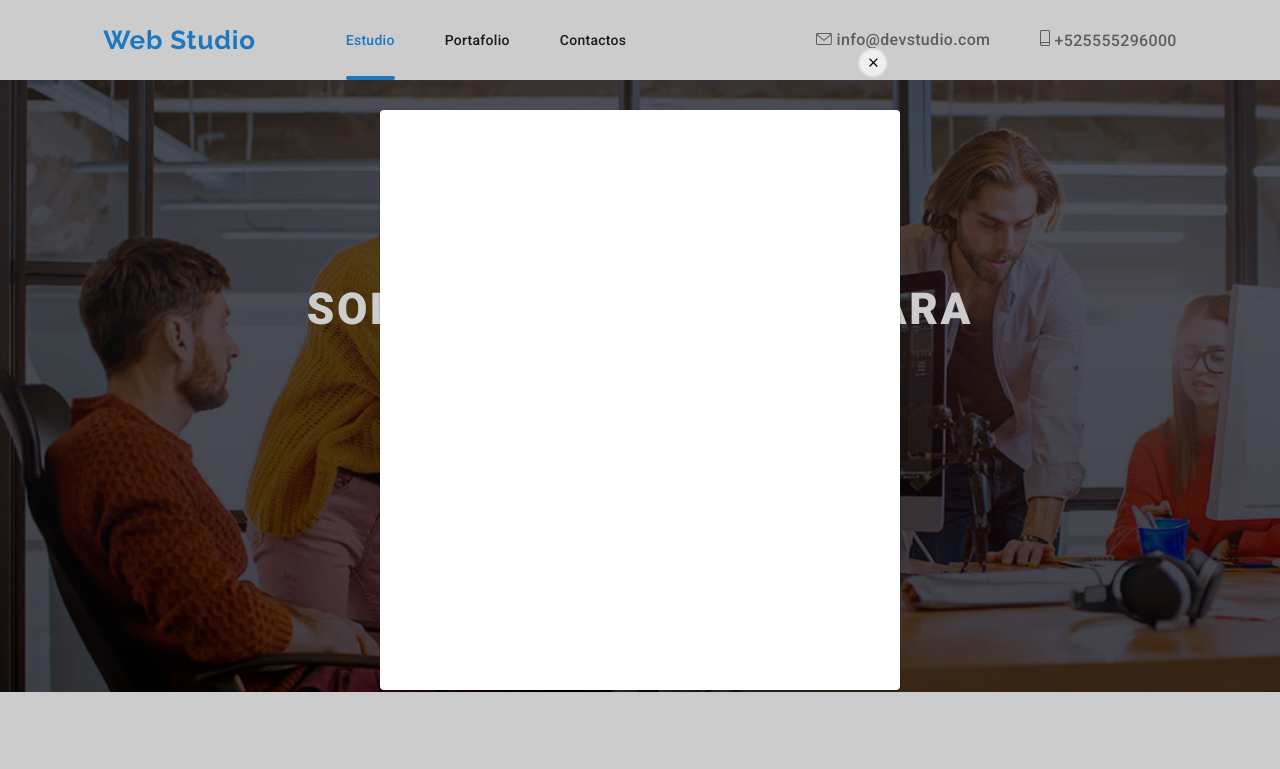
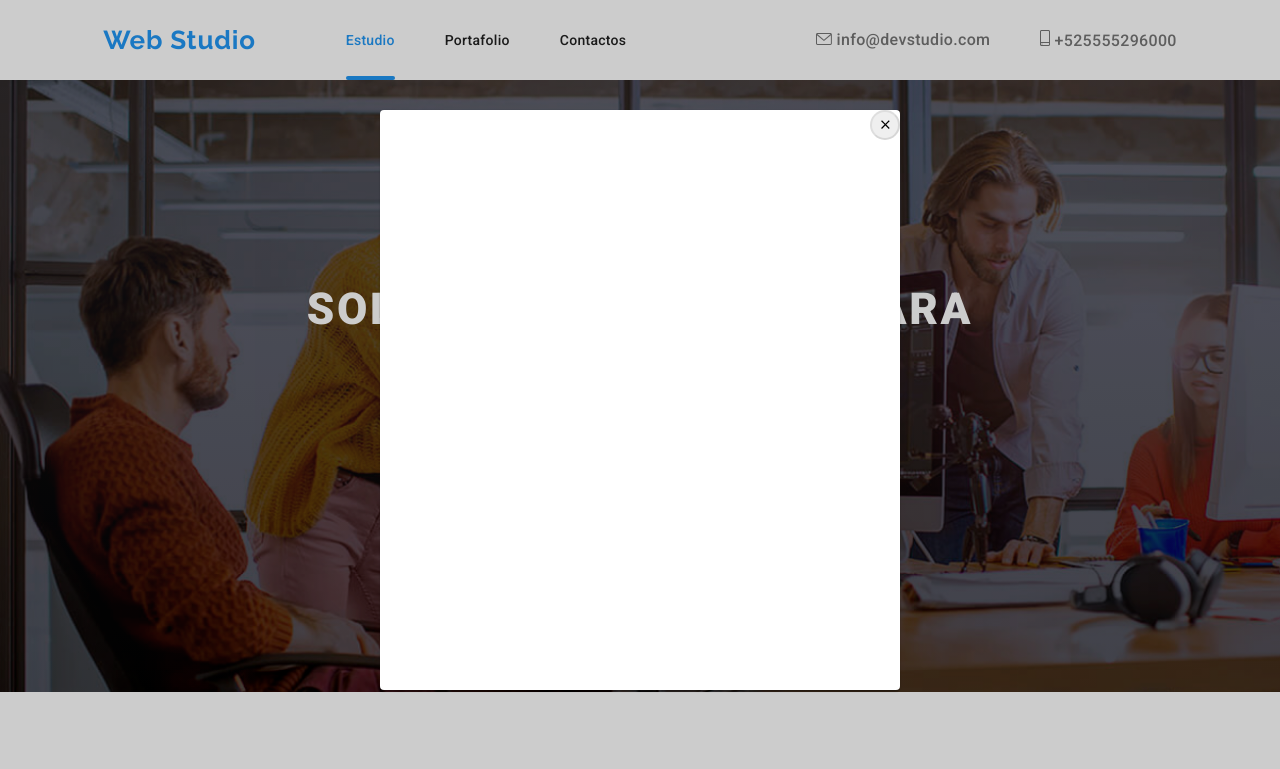
Before and after one commit to Merymoon1325/goit-markup-hw-05, a plain HTML site: page index.html in a window 1280 px wide. Both pictures are taken after a click on the button "Solicite nuestro servicio". Shown: the top 769 px of the page. Drawn offline with nearby package versions, Linux system fonts and the light colour scheme.

Commit message:
Última corrección

```diff
--- a/css/styles.css
+++ b/css/styles.css
@@ -620,6 +620,8 @@ padding: 14px 32px 14px 32px;
   pointer-events: none;
 }
 .modal {
+  display: flex;
+  justify-content: end;
   width: 520px;
   height: 580px;
   border-radius: 4px;
@@ -630,15 +632,15 @@ padding: 14px 32px 14px 32px;
 }
 .botón-modal {
 display: flex;
-position: absolute;
+/* position: absolute; */
 align-items: center;
 justify-content: center;
 width: 30px;
 height: 30px;
-left: 67%;
-top: 6%;
+/* left: 67%;
+top: 6%; */
 border-radius: 50%;
-border-color: rgba(0, 0, 0, 0.10);;
+border-color: rgba(0, 0, 0, 0.10);
 }
 .link-header.subrayado {
   display: flex;
```
